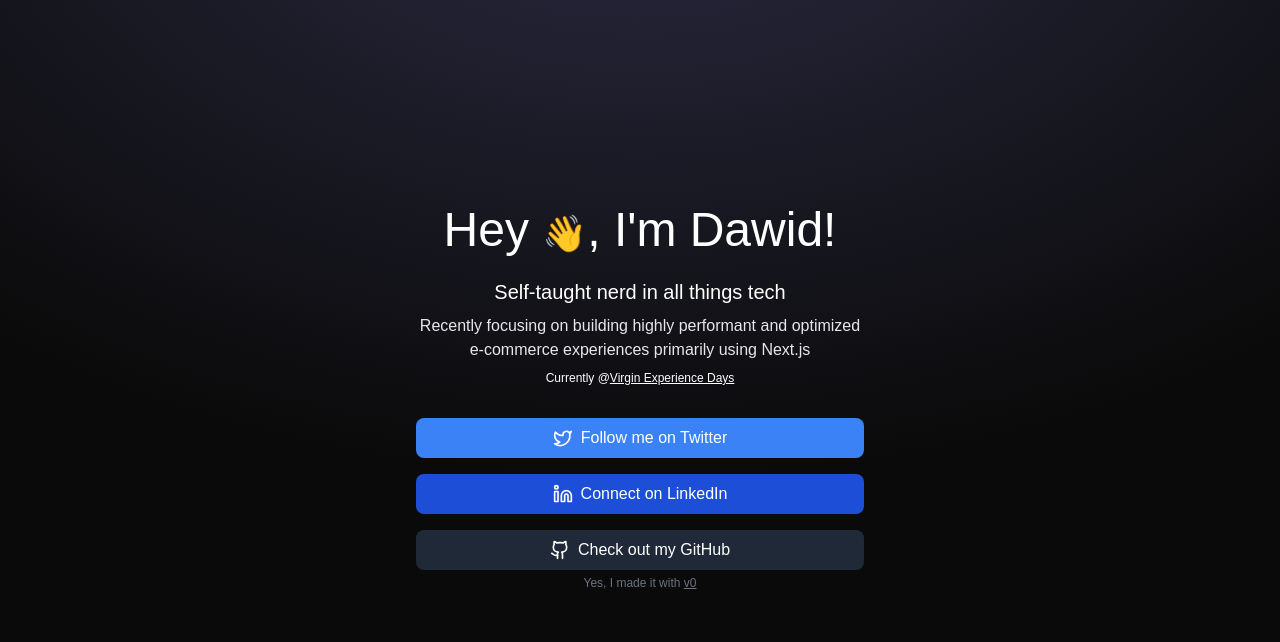
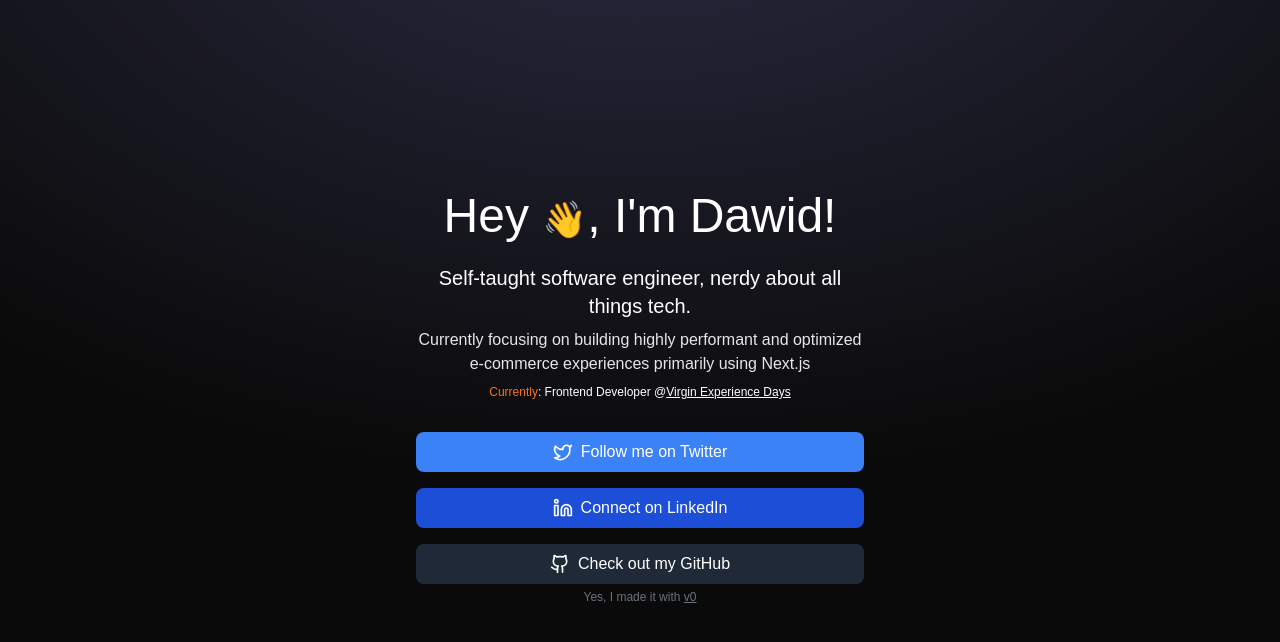
Before and after one commit to ddaoxuan/dao, a Next.js app: page / in a window 1280 px wide. Shown: the top 642 px of the page. Built offline with nearby package versions, Linux system fonts and the light colour scheme.

Commit message:
chore: update copy

```diff
--- a/components/personal-landing-page.tsx
+++ b/components/personal-landing-page.tsx
@@ -10,14 +10,15 @@ export function PersonalLandingPage() {
           <h1 className="text-5xl mb-6">
             Hey <span className="text-4xl">&#128075;</span>, I&apos;m Dawid!
           </h1>
-          <p className="text-xl mb-8">
-            Self-taught nerd in all things tech
+          <p className="text-xl mb-8 break-words">
+            Self-taught software engineer, nerdy about all things tech.
             <span className="block text-base text-gray-200 mt-2">
-              Recently focusing on building highly performant and optimized
+              Currently focusing on building highly performant and optimized
               e-commerce experiences primarily using Next.js
             </span>
             <span className="block mt-2 text-xs">
-              Currently @
+              <span className="text-orange-500">Currently</span>: Frontend
+              Developer @
               <a
                 className="underline"
                 target="_blank"
```
